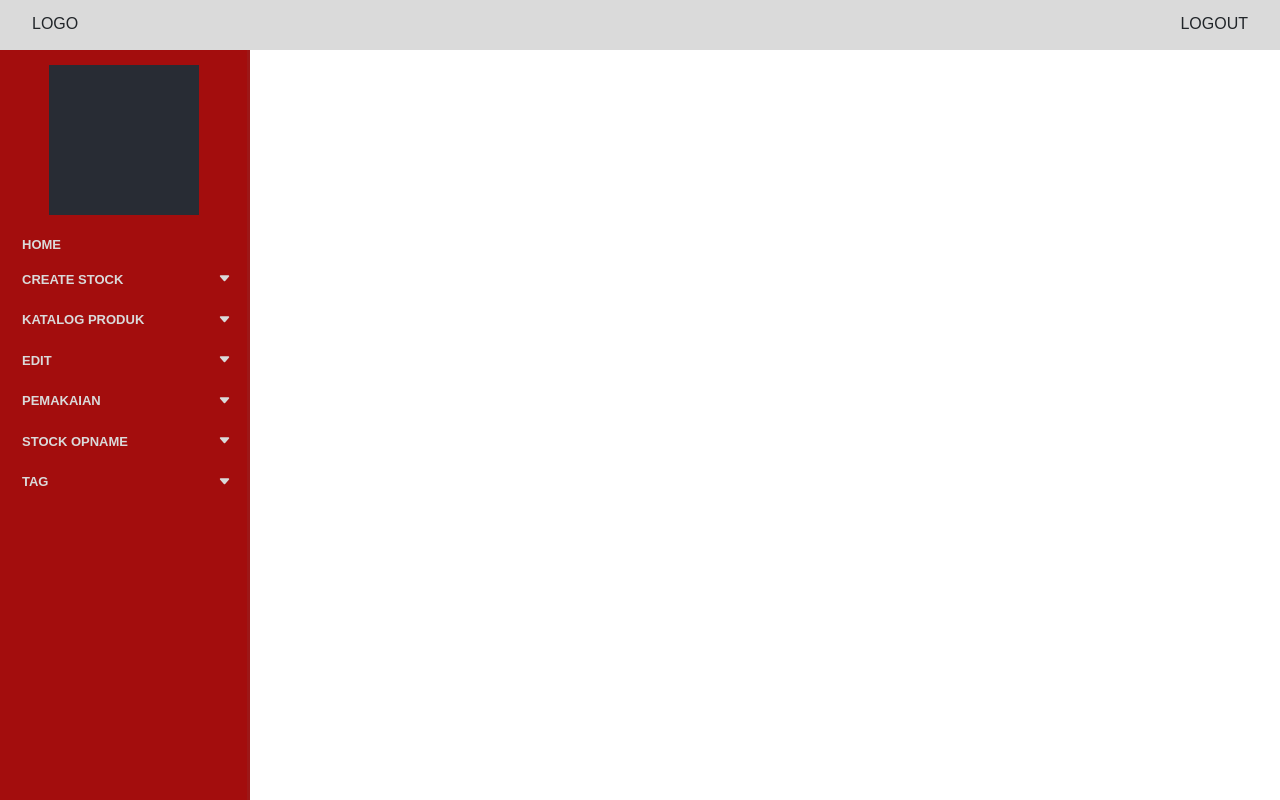
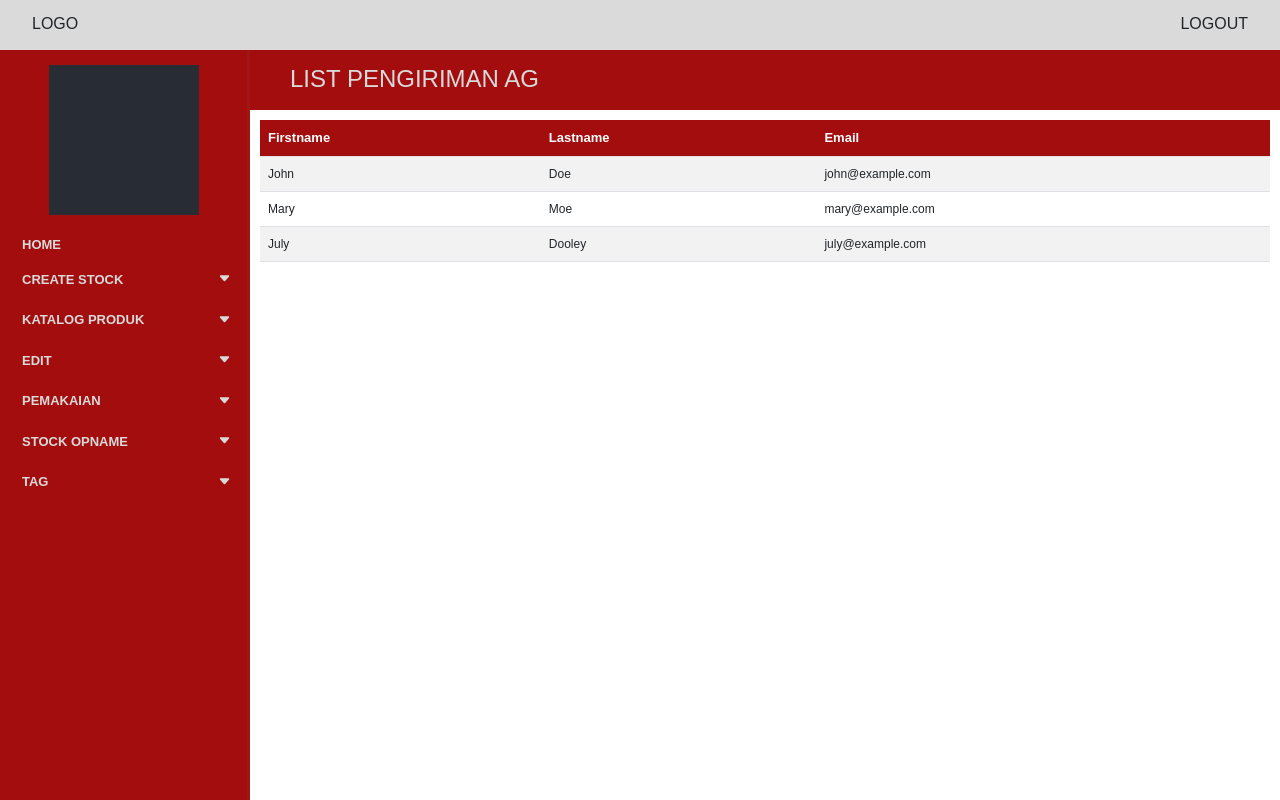
Before and after one commit to ahsan-soryadi/codespaces-react, a React (Create React App) app: page /werehouseDeliveryList in a window 1280 px wide. Built offline with nearby package versions, Linux system fonts and the light colour scheme.

Commit message:
modified:   src/App.css 	modified:   src/App.js 	modified:   src/Navigation.js 	new file:   src/menu/TAG/BappbTagList.js 	new file:   src/menu/TAG/WerehouseDeliveryList.js

```diff
--- a/src/App.css
+++ b/src/App.css
@@ -145,9 +145,9 @@ i.active {
 
 .main-content-wrapper {
   width: 100%;
-  margin-top: 120px;
+  margin-top: 100px;
   color:#a30d0d;
-  padding: 20px 20px 20px 270px;
+  padding: 20px 10px 20px 260px;
   /* background-color: #282c34; */
   /* z-index: 100; */
 }
@@ -191,6 +191,16 @@ i.active {
   border-radius: 5px;
 }
 
+thead {
+  background-color: #a30d0d;
+  color: #fff;
+  font-size: 13px;
+}
+
+tbody {
+  font-size: 12px;
+}
+
 ::-webkit-scrollbar {
   width: 10px;
   height: 30px;
--- a/src/App.js
+++ b/src/App.js
@@ -4,6 +4,7 @@ import Navigation from './Navigation';
 import {Routes, Route} from 'react-router-dom';
 import WerehouseDelivery from './menu/TAG/WerehouseDelivery';
 import ProductList from './menu/ProductCatalogue/ProductList';
+import WerehouseDeliveryList from './menu/TAG/WerehouseDeliveryList';
 
 function App() {
   return (
@@ -14,21 +15,7 @@ function App() {
           <Route index element={<Home/>}/>
           <Route exact path="productList" element={<ProductList/>}/>
           <Route exact path="werehouseDelivery" element={<WerehouseDelivery/>}/>
-          {/* <Route path="/create">
-            <Create/>
-          </Route>
-          <Route path="/getBlog/:id">
-            <DetailBlog/>
-          </Route>
-          <Route path="/login">
-            <Login/>
-          </Route>
-           <Route path="/generateCode">
-            <GenerateCode/>
-          </Route>
-          <Route path="*">
-            <NotFound/>
-          </Route> */}
+          <Route exact path="werehouseDeliveryList" element={<WerehouseDeliveryList/>}/>
     </Routes>
     </div>
   );
--- a/src/Navigation.js
+++ b/src/Navigation.js
@@ -69,7 +69,7 @@ const Navigation = () => {
                             <li onClick={handleHidden}>TAG <i className="bi bi-caret-down-fill"></i></li>
                             <div className="sidenav-sub">
                                 <Link to="/werehouseDelivery">PENGIRIMAN AG</Link>
-                                <Link href="#" >LIST PENGIRIMAN AG</Link>
+                                <Link to="/werehouseDeliveryList" >LIST PENGIRIMAN AG</Link>
                                 <Link href="#" >LIST BAPPB TAG</Link>
                             </div>
                         </div>
--- /dev/null
+++ b/src/menu/TAG/WerehouseDeliveryList.js
@@ -0,0 +1,40 @@
+import TitleMenuView from '../TitleMenuView';
+
+const WerehouseDeliveryList = () => {
+    return (
+        <div>
+            <TitleMenuView titleMenu="LIST PENGIRIMAN AG"/>
+            <div className='main-content-wrapper'>
+                <div className='main-content'>
+                    <table className="table table-striped">
+                        <thead>
+                            <tr>
+                                <th>Firstname</th>
+                                <th>Lastname</th>
+                                <th>Email</th>
+                            </tr>
+                        </thead>
+                        <tbody>
+                            <tr>
+                                <td>John</td>
+                                <td>Doe</td>
+                                <td>john@example.com</td>
+                            </tr>
+                            <tr>
+                                <td>Mary</td>
+                                <td>Moe</td>
+                                <td>mary@example.com</td>
+                            </tr>
+                            <tr>
+                                <td>July</td>
+                                <td>Dooley</td>
+                                <td>july@example.com</td>
+                            </tr>
+                        </tbody>
+                    </table>
+                </div>
+            </div>
+        </div>
+    )
+}
+export default WerehouseDeliveryList;
```
Also changed, not shown: src/menu/TAG/BappbTagList.js (added).
